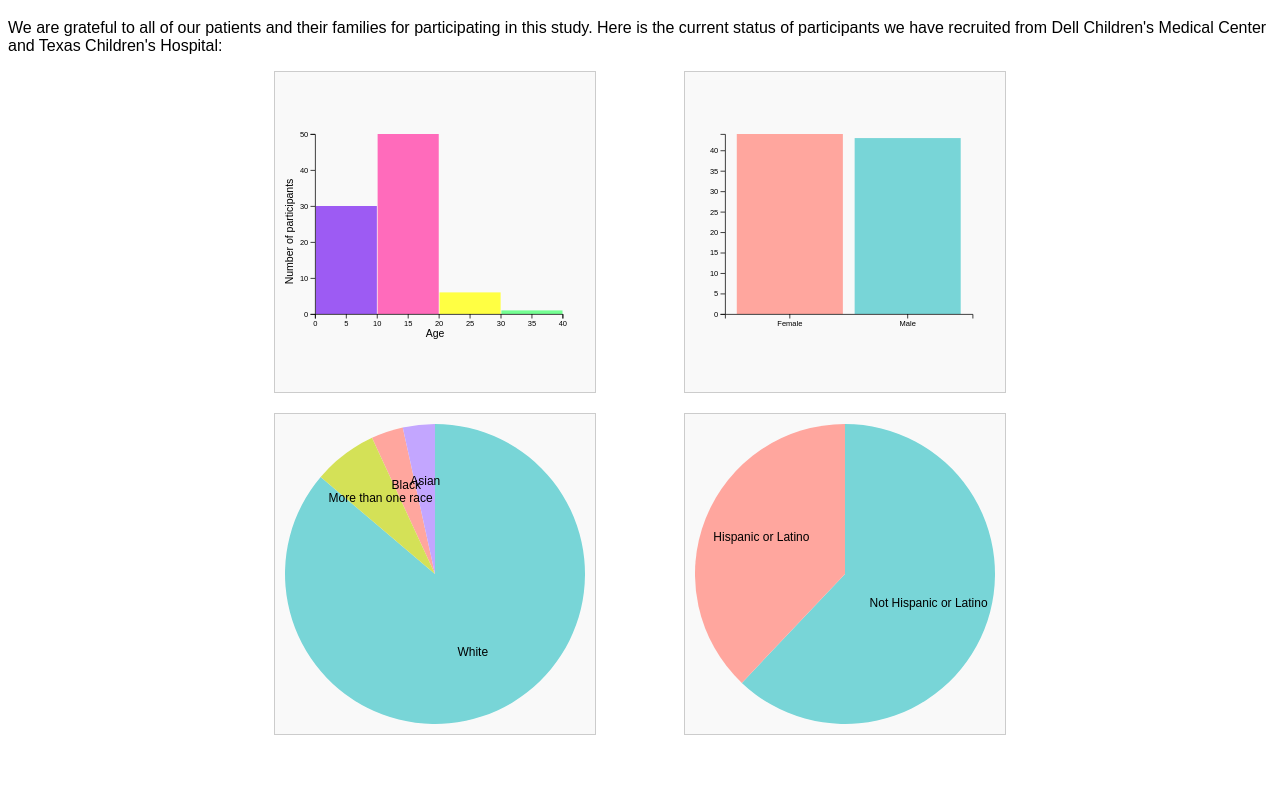
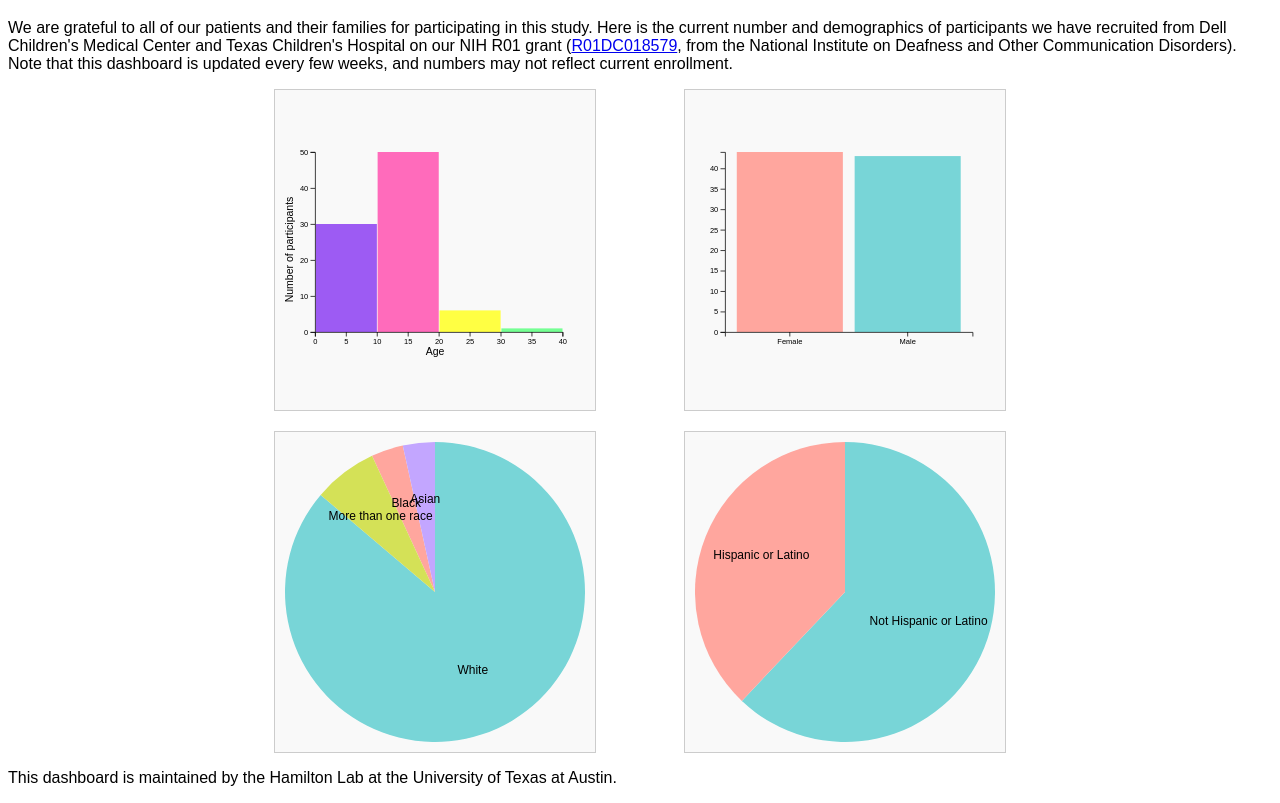
Before and after one commit to HamiltonLabUT/research_dashboards, a plain HTML site: page index.html in a window 1280 px wide. Shown: the part 61-864 px from the top of the page. Before the commit the page ends 804 px from the top, so only its background shows below. Drawn offline with nearby package versions, Linux system fonts and the light colour scheme.

Commit message:
added more text to explanation

```diff
--- a/index.html
+++ b/index.html
@@ -9,7 +9,7 @@
 </head>
 <body>
     <h1>Who has participated?</h1>
-    <p> We are grateful to all of our patients and their families for participating in this study. Here is the current status of participants we have recruited from Dell Children's Medical Center and Texas Children's Hospital:</p>
+    <p> We are grateful to all of our patients and their families for participating in this study. Here is the current number and demographics of participants we have recruited from Dell Children's Medical Center and Texas Children's Hospital on our NIH R01 grant (<a href="https://grantome.com/grant/NIH/R01-DC018579-01A1">R01DC018579</a>, from the National Institute on Deafness and Other Communication Disorders). Note that this dashboard is updated every few weeks, and numbers may not reflect current enrollment.</p>
     <div id="tooltip" style="position: absolute; display: none; padding: 5px; background: #ffffff; border: 1px solid #ccc; border-radius: 3px; pointer-events: none;"></div>
     <div id="eth_tooltip" style="position: absolute; display: none; padding: 5px; background: #ffffff; border: 1px solid #ccc; border-radius: 3px; pointer-events: none;"></div>
     <div id="dashboard">
@@ -18,6 +18,7 @@
         <div id="piechart"></div>
         <div id="piechart2"></div>
     </div>
+    <p>This dashboard is maintained by the Hamilton Lab at the University of Texas at Austin.</p>
     <script src="dashboard.js"></script>
 </body>
 </html>
```
